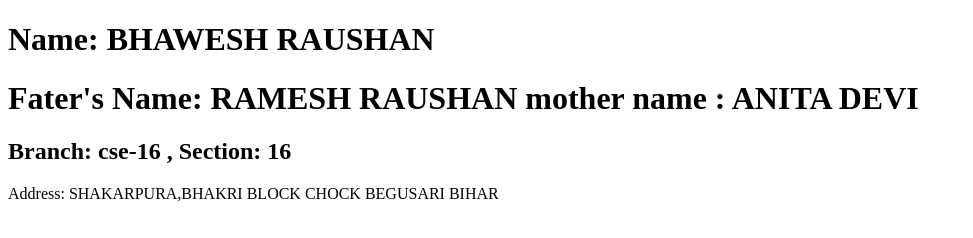
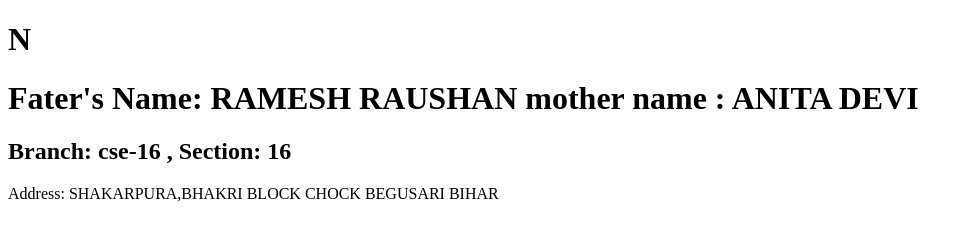
Before and after one commit to bhaweshroshan81-design/git-test-, a plain HTML site: page cse_16.html in a window 1280 px wide. Shown: the whole page, without its empty margins (0-973 px from the left). Drawn offline with Linux system fonts and the light colour scheme.

Commit message:
INDEX.HTML

```diff
--- a/cse_16.html
+++ b/cse_16.html
@@ -1,11 +1,11 @@
 <!DOCTYPE html>
 <html lang="en">
 <head>
-    <title>MY FIRST HTML</title>
+    <title></title>
 </head>
 <body>
 
-    <h1>Name: BHAWESH RAUSHAN</h1>
+    <h1>N</h1>
        <H1> Fater's Name: RAMESH RAUSHAN mother name : ANITA DEVI</H1>
 
     <h2>Branch: cse-16 , Section: 16</h2>
```
Also changed, not shown: 4 other files.
